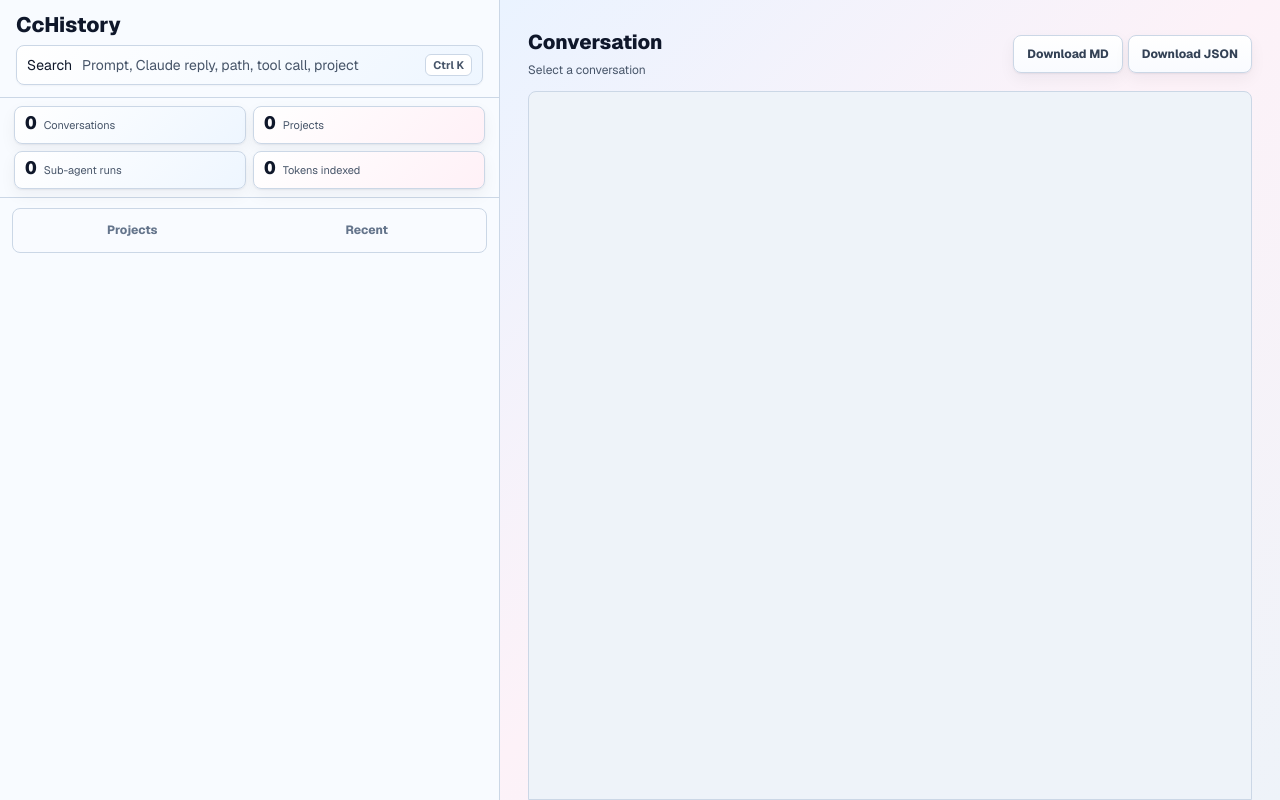
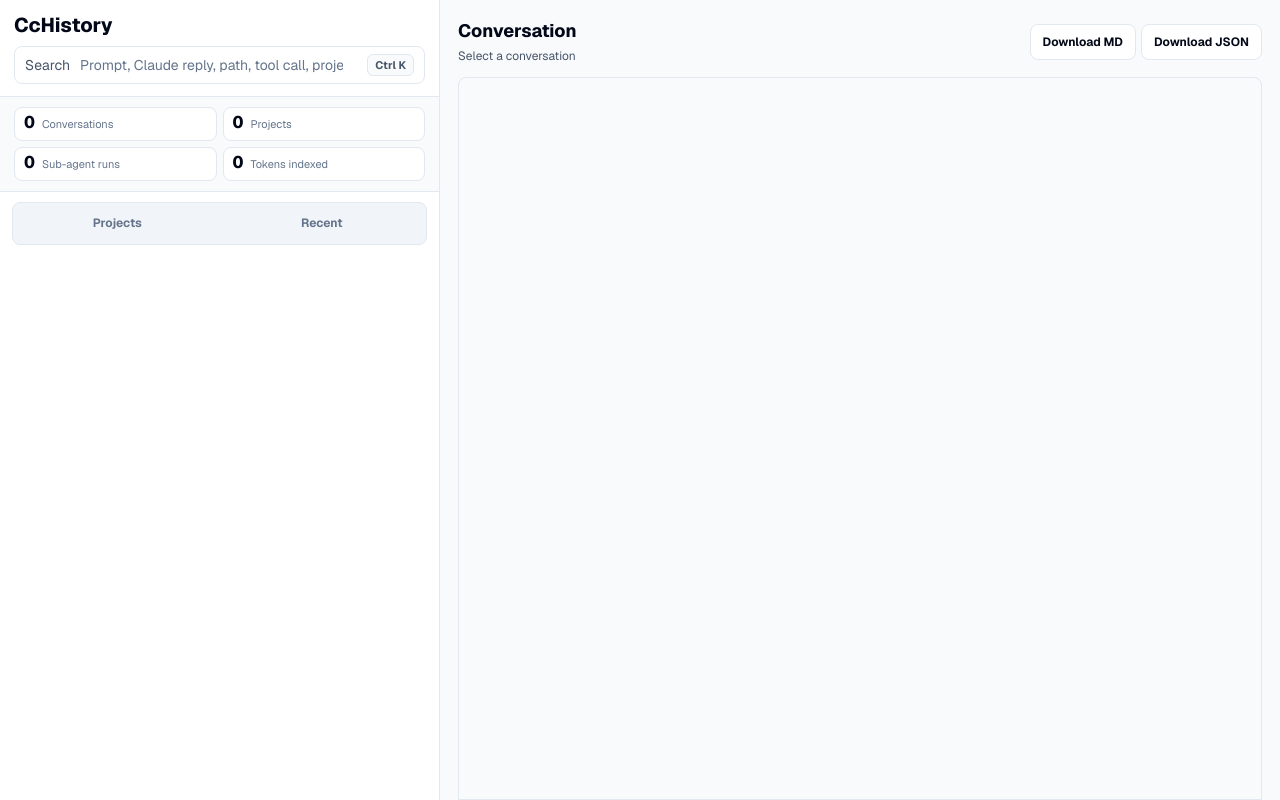
Before and after one commit to IamTPL/cchistory, a Python web app: template src/claude_history/templates/index.html in a window 1280 px wide. Run offline with Jinja, Linux system fonts and the light colour scheme; the template is opened without the code that fills it, so the values that code supplies are empty.

Commit message:
Refactor styles and enhance project metadata handling

```diff
--- a/src/claude_history/assets/style.css
+++ b/src/claude_history/assets/style.css
@@ -16,29 +16,26 @@
 
 :root {
   color-scheme: light;
-  --bg: #eef3f9;
-  --panel: #f8fbff;
+  --bg: #f8fafc;
+  --panel: #ffffff;
   --card: #ffffff;
-  --card-soft: #f9fbff;
-  --line: #cbd7e6;
-  --line-soft: #e5ebf3;
-  --text: #0f172a;
+  --muted: #f1f5f9;
+  --muted-soft: #f8fafc;
+  --line: #e2e8f0;
+  --line-strong: #cbd5e1;
+  --text: #020817;
   --text-2: #475569;
   --text-3: #64748b;
-  --accent: #2563eb;
-  --accent-2: #1d4ed8;
-  --accent-soft: #eff6ff;
-  --blue-tint: #eef6ff;
-  --pink-soft: #fdf2f8;
-  --pink-tint: #fff1f7;
+  --accent: #334155;
+  --accent-2: #0f172a;
+  --accent-soft: #f1f5f9;
   --code-bg: #0f172a;
   --code-fg: #e2e8f0;
   --radius: 8px;
   --radius-sm: 6px;
   --radius-pill: 999px;
-  --shadow: 0 1px 2px rgb(15 23 42 / 0.08), 0 8px 24px rgb(15 23 42 / 0.06);
-  --shadow-soft: 0 1px 2px rgb(15 23 42 / 0.06), 0 6px 16px rgb(15 23 42 / 0.05);
-  --shadow-lift: 0 1px 2px rgb(15 23 42 / 0.08), 0 10px 26px rgb(15 23 42 / 0.08);
+  --shadow: 0 1px 2px rgb(15 23 42 / 0.06);
+  --shadow-popover: 0 16px 48px rgb(15 23 42 / 0.16);
   font-family:
     "Geist",
     ui-sans-serif,
@@ -85,14 +82,15 @@ a {
 }
 
 ::selection {
-  background: #bfdbfe;
+  background: #e2e8f0;
 }
 
 .app-shell {
   display: grid;
-  grid-template-columns: 500px minmax(0, 1fr);
+  grid-template-columns: 440px minmax(0, 1fr);
   height: 100dvh;
   overflow: hidden;
+  background: var(--bg);
 }
 
 .side-panel {
@@ -107,9 +105,16 @@ a {
 
 .side-header {
   display: grid;
-  gap: 9px;
-  padding: 14px 16px 12px;
+  gap: 10px;
+  padding: 14px 14px 12px;
   border-bottom: 1px solid var(--line);
+}
+
+h1,
+h2,
+h3,
+p {
+  margin: 0;
 }
 
 .kicker,
@@ -117,17 +122,10 @@ a {
   color: var(--accent);
   font-size: 10px;
   font-weight: 800;
-  letter-spacing: 0.13em;
+  letter-spacing: 0.12em;
   text-transform: uppercase;
 }
 
-h1,
-h2,
-h3,
-p {
-  margin: 0;
-}
-
 .side-title {
   display: grid;
   gap: 3px;
@@ -135,9 +133,9 @@ p {
 
 .side-title h1 {
   color: var(--text);
-  font-size: 21px;
-  font-weight: 800;
-  line-height: 1.05;
+  font-size: 20px;
+  font-weight: 760;
+  line-height: 1.1;
 }
 
 .side-title p,
@@ -152,16 +150,19 @@ p {
   grid-template-columns: auto minmax(0, 1fr) auto;
   align-items: center;
   gap: 8px;
-  min-height: 40px;
+  min-height: 38px;
   border: 1px solid var(--line);
   border-radius: var(--radius);
   padding: 0 10px;
-  background: linear-gradient(135deg, var(--card), var(--blue-tint));
-  box-shadow: 0 1px 2px rgb(15 23 42 / 0.04);
+  background: var(--panel);
+}
+
+.search-box:focus-within {
+  border-color: var(--line-strong);
 }
 
 .search-box span {
-  color: var(--text);
+  color: var(--text-2);
 }
 
 .search-box input {
@@ -174,7 +175,7 @@ p {
 }
 
 .search-box input::placeholder {
-  color: var(--text-2);
+  color: var(--text-3);
 }
 
 kbd {
@@ -184,7 +185,7 @@ kbd {
   border: 1px solid var(--line);
   border-radius: var(--radius-sm);
   padding: 0 7px;
-  background: var(--card);
+  background: var(--muted-soft);
   color: var(--text-2);
   font: 700 11px/1 "Geist", ui-sans-serif, system-ui, sans-serif;
   white-space: nowrap;
@@ -193,51 +194,31 @@ kbd {
 .metric-grid {
   display: grid;
   grid-template-columns: repeat(2, minmax(0, 1fr));
-  gap: 7px;
-  padding: 8px 14px;
+  gap: 6px;
+  padding: 10px 14px;
   border-bottom: 1px solid var(--line);
-}
-
-.metric,
-.conversation-row,
-.project-heading,
-.hint,
-.card-like,
-.message,
-.prompt-item,
-.tool-call,
-details.thinking,
-.continue-dialog {
-  border: 1px solid var(--line);
-  border-radius: var(--radius);
-  background: linear-gradient(180deg, var(--card), var(--card-soft));
-  box-shadow: var(--shadow-soft);
+  background: var(--muted-soft);
 }
 
 .metric {
   display: flex;
   align-items: baseline;
   gap: 7px;
-  min-height: 38px;
-  min-width: 0;
-  padding: 7px 10px;
-}
-
-.metric:nth-child(odd) {
-  background: linear-gradient(135deg, var(--card), var(--blue-tint));
-}
-
-.metric:nth-child(even) {
-  background: linear-gradient(135deg, var(--card), var(--pink-tint));
+  min-height: 34px;
+  min-width: 0;
+  border: 1px solid var(--line);
+  border-radius: var(--radius);
+  padding: 6px 9px;
+  background: var(--panel);
 }
 
 .metric strong {
   display: block;
   overflow: hidden;
   color: var(--text);
-  font-size: 18px;
+  font-size: 17px;
   font-variant-numeric: tabular-nums;
-  font-weight: 820;
+  font-weight: 760;
   line-height: 1;
   text-overflow: ellipsis;
   white-space: nowrap;
@@ -246,9 +227,8 @@ details.thinking,
 .metric span {
   display: block;
   min-width: 0;
-  margin-top: 0;
-  overflow: hidden;
-  color: var(--text-2);
+  overflow: hidden;
+  color: var(--text-3);
   font-size: 11px;
   text-overflow: ellipsis;
   white-space: nowrap;
@@ -268,30 +248,30 @@ details.thinking,
   border: 1px solid var(--line);
   border-radius: var(--radius);
   padding: 4px;
-  background: var(--card-soft);
+  background: var(--muted);
 }
 
 .tab {
   min-width: 0;
   border: 1px solid transparent;
   border-radius: var(--radius-sm);
-  padding: 8px 6px;
+  padding: 7px 6px;
   background: transparent;
   color: var(--text-3);
   cursor: pointer;
   font-size: 12px;
-  font-weight: 760;
+  font-weight: 680;
   text-align: center;
 }
 
 .tab.is-active {
-  border-color: #bfdbfe;
-  background: linear-gradient(135deg, var(--accent-soft), var(--pink-soft));
-  color: var(--accent-2);
+  border-color: var(--line);
+  background: var(--panel);
+  color: var(--text);
 }
 
 .tab-help {
-  margin: 7px 3px 9px;
+  margin: 7px 3px 10px;
   min-height: 28px;
   line-height: 1.35;
 }
@@ -302,13 +282,13 @@ details.thinking,
   overflow-y: auto;
   padding-right: 6px;
   scrollbar-gutter: stable;
-  scrollbar-color: #94a3b8 transparent;
+  scrollbar-color: #cbd5e1 transparent;
 }
 
 .project-group {
   display: grid;
-  gap: 7px;
-  margin-bottom: 12px;
+  gap: 6px;
+  margin-bottom: 10px;
 }
 
 .project-heading {
@@ -490,8 +481,8 @@ details.thinking,
   min-width: 0;
   min-height: 0;
   overflow: hidden;
-  padding: 28px 28px 0;
-  background: linear-gradient(135deg, #eaf3ff, #fdf2f8 48%, #eef3f9);
+  padding: 18px 18px 0;
+  background: var(--bg);
 }
 
 .viewer-bar {
@@ -499,21 +490,21 @@ details.thinking,
   grid-template-columns: minmax(0, 1fr) auto;
   align-items: center;
   gap: 16px;
-  min-height: 58px;
+  min-height: 54px;
   padding-bottom: 12px;
 }
 
 .viewer-title {
   display: grid;
-  gap: 5px;
+  gap: 4px;
   min-width: 0;
 }
 
 .viewer-title strong {
   overflow: hidden;
   color: var(--text);
-  font-size: 20px;
-  font-weight: 820;
+  font-size: 18px;
+  font-weight: 740;
   text-overflow: ellipsis;
   white-space: nowrap;
 }
@@ -524,16 +515,15 @@ details.thinking,
   display: inline-flex;
   align-items: center;
   justify-content: center;
-  min-height: 38px;
+  min-height: 36px;
   border: 1px solid var(--line);
   border-radius: var(--radius);
-  padding: 0 13px;
-  background: linear-gradient(180deg, var(--card), var(--card-soft));
-  color: #334155;
-  box-shadow: var(--shadow-soft);
+  padding: 0 12px;
+  background: var(--panel);
+  color: var(--text);
   cursor: pointer;
   font-size: 12px;
-  font-weight: 760;
+  font-weight: 680;
   line-height: 1;
   text-decoration: none;
   white-space: nowrap;
--- a/src/claude_history/templates/index.html
+++ b/src/claude_history/templates/index.html
@@ -267,6 +267,11 @@
       name.textContent = item.t;
       top.append(name);
 
+      const project = document.createElement("div");
+      project.className = "row-project";
+      project.textContent = item.pb || item.p || "Unknown";
+      project.title = item.p || project.textContent;
+
       const copy = document.createElement("div");
       copy.className = "row-copy";
       copy.textContent = item.preview || itemDetail(item);
@@ -279,7 +284,7 @@
       if (item.tools) pills.append(makePill(`${numberFormat.format(item.tools)} tools`, "tools"));
       if (item.sa) pills.append(makePill("sub-agent", "agent"));
 
-      row.append(top, copy, pills);
+      row.append(top, project, copy, pills);
       return row;
     }
 
```
Also changed, not shown: other parts of src/claude_history/assets/style.css (+226 -189 lines), src/claude_history/builder.py (+9 -1 lines), src/claude_history/markdown_export.py (+19 -11 lines), tests/test_builder.py (+18 -0 lines), tests/test_resume_export.py (+7 -6 lines), tests/test_ui_style.py (added, +36 -0 lines).
